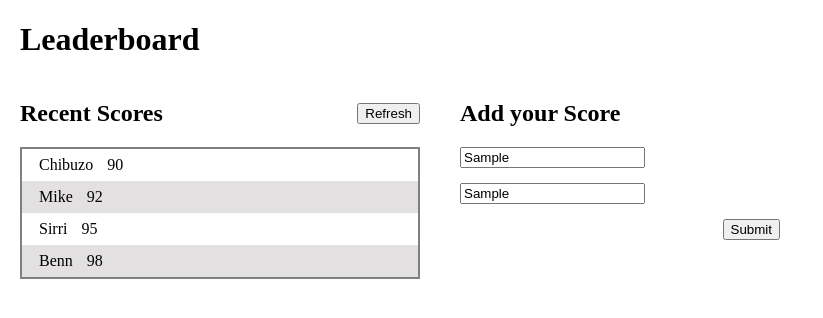
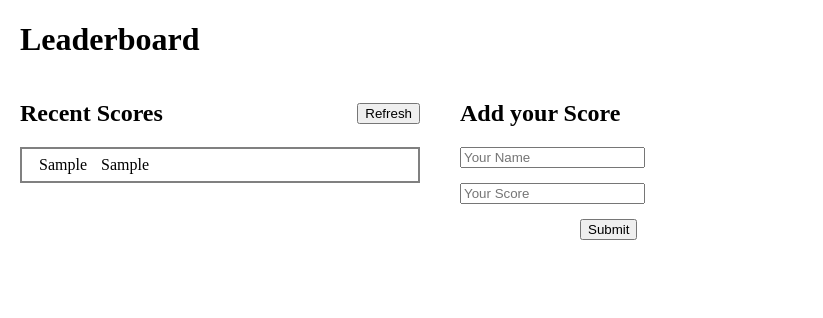
Before and after one commit to BenjaminSemah/leaderboard, a website built with webpack: page src/index.html in a window 1280 px wide. Both pictures are taken after typing "Sample", "Sample" into the empty fields and a click on the button "Submit". Shown: the whole page, without its empty margins (0-823 px from the left). Built offline with nearby package versions, Linux system fonts and the light colour scheme.

Commit message:
Split JavaScript code into modules.

```diff
--- a/src/index.html
+++ b/src/index.html
@@ -15,22 +15,7 @@
         <button type="button">Refresh</button>
       </div>
       <ul id="score-board">
-        <li class="single-score">
-          <p class="name">Chibuzo</p>
-          <p class="score">90</p>
-        </li>
-        <li class="single-score">
-          <p class="name">Mike</p>
-          <p class="score">92</p>
-        </li>
-        <li class="single-score">
-          <p class="name">Sirri</p>
-          <p class="score">95</p>
-        </li>
-        <li class="single-score">
-          <p class="name">Benn</p>
-          <p class="score">98</p>
-        </li>
+        <!-- Scores Generated Dynamically with JS -->
       </ul>
     </div>
     <div class="form-container">
--- a/src/index.js
+++ b/src/index.js
@@ -1 +1,9 @@
 import './style.css';
+import { renderScore, addScore } from './modules/add-render.js';
+
+const submitBtn = document.querySelector('#submit-btn');
+
+submitBtn.addEventListener('click', () => {
+    addScore();
+    renderScore();
+})
--- /dev/null
+++ b/src/modules/add-render.js
@@ -0,0 +1,30 @@
+export const scoreBoard = document.querySelector('#score-board');
+export const nameInput = document.querySelector('.name-input');
+export const scoreInput = document.querySelector('.score-input');
+
+export let scores = [];
+export const renderScore = () => {
+  let scoreHTML = ``;
+
+  scores.forEach(player => {
+    scoreHTML +=
+      `
+      <li class="single-score">
+        <p class="name">${player.name}</p>
+        <p class="score">${player.score}</p>
+      </li>
+      `
+  });
+  scoreBoard.innerHTML = scoreHTML;
+};
+
+export const addScore = () => {
+  scores.push(
+    {
+      name: nameInput.value.trim(),
+      score: scoreInput.value.trim()
+    }
+  );
+  nameInput.value = '';
+  scoreInput.value = '';
+};
--- a/src/style.css
+++ b/src/style.css
@@ -58,12 +58,6 @@ h1 {
   margin-bottom: 15px;
 }
 
-.submit-div {
-  display: flex;
-  justify-content: flex-end;
+#submit-btn {
+  margin-left: 120px;
 }
-
-/* .submit-btn {
-  position: absolute;
-  right: 0px;
-} */
--- a/webpack.config.js
+++ b/webpack.config.js
@@ -13,7 +13,7 @@ module.exports = {
     }),
   ],
   output: {
-    filename: 'main.js',
+    filename: 'bundle.js',
     path: path.resolve(__dirname, 'dist'),
     clean: true,
   },
```
